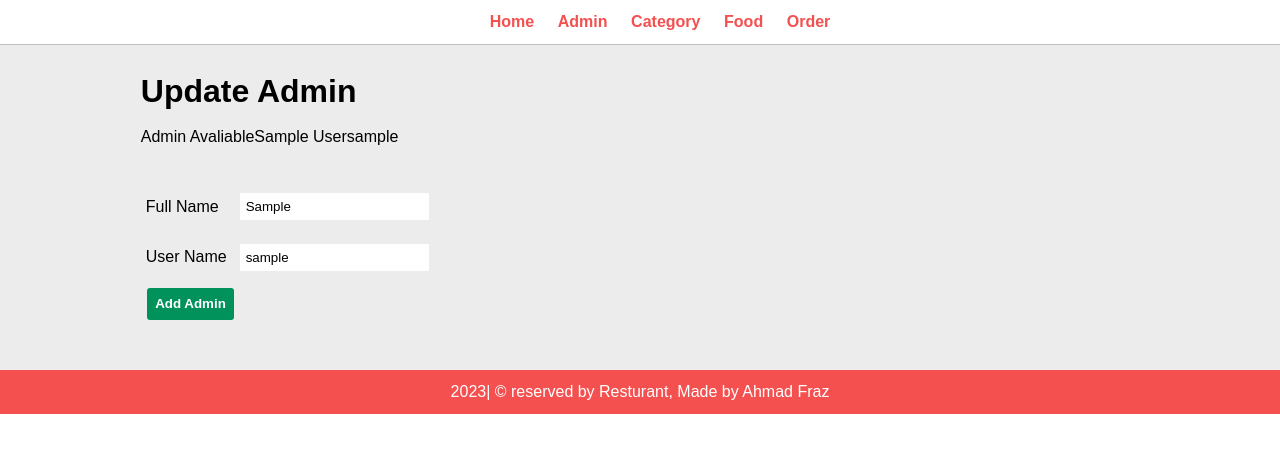
After one commit to ahmadofficial03/food-ordering-php, a PHP site: page /food-ordering/admin/update-admin.php?id=1 in a window 1280 px wide. The commit adds this page. Shown: the top 453 px of the page. Run offline with PHP 8.4, Linux system fonts and the light colour scheme; tables that the repository leaves empty or names only in its code hold one stand-in row (values such as "Sample post").

Commit message:
completing update admin functionality

```diff
--- a/admin/delete-admin.php
+++ b/admin/delete-admin.php
@@ -9,7 +9,7 @@ $query = "DELETE FROM tbl_admin WHERE id=$id";
 $result = mysqli_query($connection, $query);
 
 if ($result == true) {
-    $_SESSION['delete'] = "Admin Delete successfully";
+    $_SESSION['delete'] = "Admin Deleted successfully";
     header("location:" . SITEURL . "admin/manage-admin.php");
 } else {
     $_SESSION['delete'] = "Something went wrong when trying to add admin";
--- /dev/null
+++ b/admin/update-admin.php
@@ -0,0 +1,86 @@
+<?php include("../admin/partials/menu.php") ?>
+<?php include("./config/constants.php") ?>
+
+
+
+<div class="main-content">
+    <div class="wrapper">
+        <h1>Update Admin</h1>
+
+        <br />
+        <?php
+        $id = $_GET['id'];
+        $query = "SELECT * FROM tbl_admin WHERE id=$id";
+
+        $result = mysqli_query($connection, $query);
+        if ($result) {
+            $count = mysqli_num_rows($result);
+            if ($count == 1) {
+                echo "Admin Avaliable";
+                $rows = mysqli_fetch_assoc($result);
+                echo $full_name = $rows['full_name'];
+                echo $username = $rows['username'];
+            } else {
+                echo "Admin not Avaliable";
+            }
+        }
+
+
+        ?>
+
+        <form action="" method="POST">
+            <br />
+            <table class="tbl-30">
+                <tr>
+                    <td>Full Name</td>
+                    <td><input type="text" name="full_name" placeholder="Enter Name" value=<?php echo $full_name ?> /></td>
+                </tr>
+                <tr>
+                    <td>User Name</td>
+                    <td><input type="text" name="username" placeholder="Enter User Name" value=<?php echo $username ?> /></td>
+                </tr>
+                <tr>
+                    <td>
+                        <input type="hidden" name="id" value=<?php echo $id ?> />
+                        <input type="submit" name="submit" value="Add Admin" class="btn btn-secondary input-submit" />
+                    </td>
+                </tr>
+
+            </table>
+        </form>
+    </div>
+</div>
+
+<?php
+
+
+if (isset($_POST['submit'])) {
+    echo "clicked";
+    $id = $_POST['id'];
+    $full_name = $_POST['full_name'];
+    $username = $_POST['username'];
+
+    $query = "UPDATE tbl_admin SET
+    full_name = '$full_name',
+    username = '$username'
+    WHERE id = $id
+";
+
+    $result = mysqli_query($connection, $query);
+    if ($result == true) {
+        $_SESSION['update'] = "Admin updated successfully";
+        header("location:" . SITEURL . "admin/manage-admin.php");
+    } else {
+        $_SESSION['update'] = "<h1>Something went wrong when trying to add admin</h1>";
+        header("location:" . SITEURL . "admin/add-admin.php");
+    }
+}
+
+
+
+?>
+
+
+
+
+<?php include("../admin/partials/footer.php") ?>
```
Also changed, not shown: admin/add-admin.php (+13 -0 lines), admin/manage-admin.php (+6 -1 lines).
